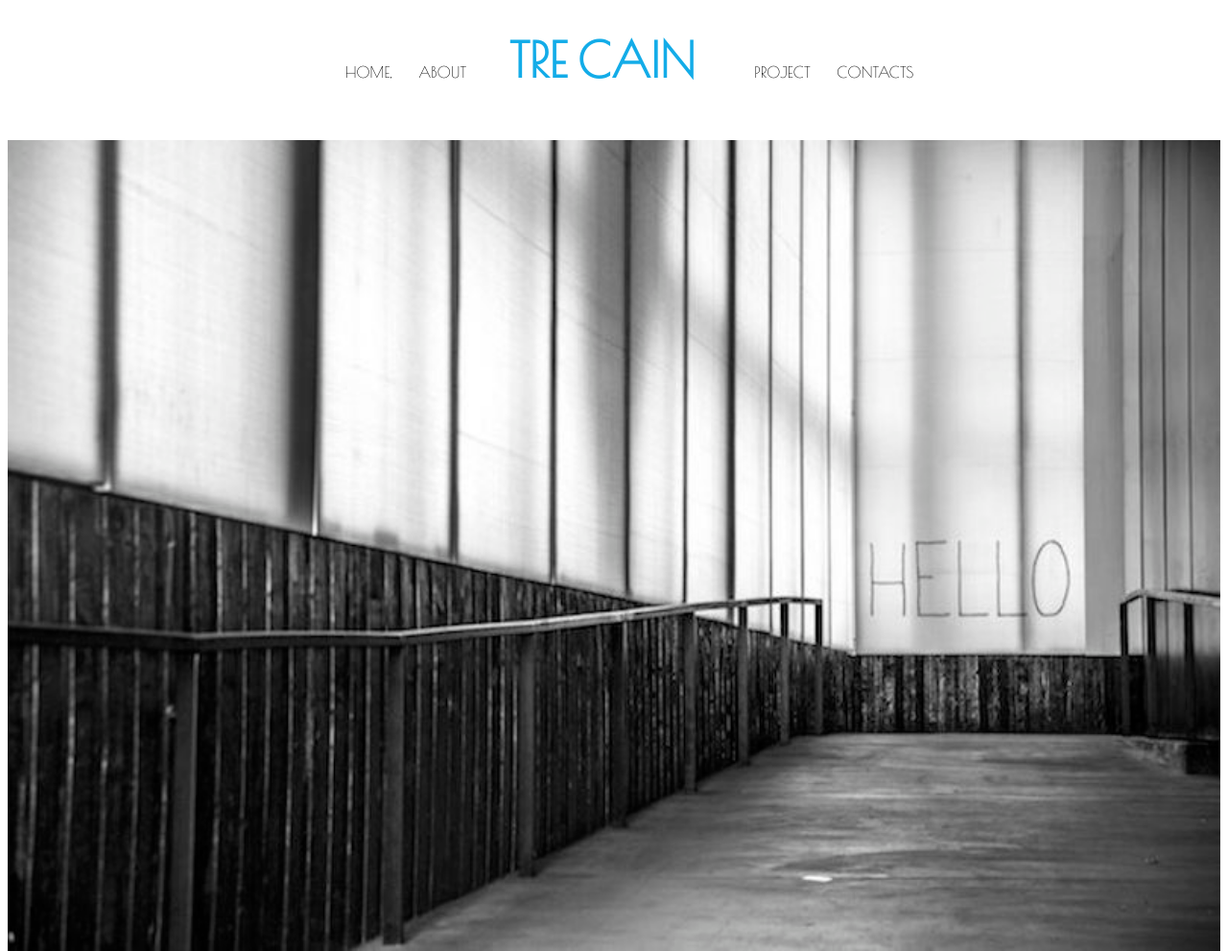
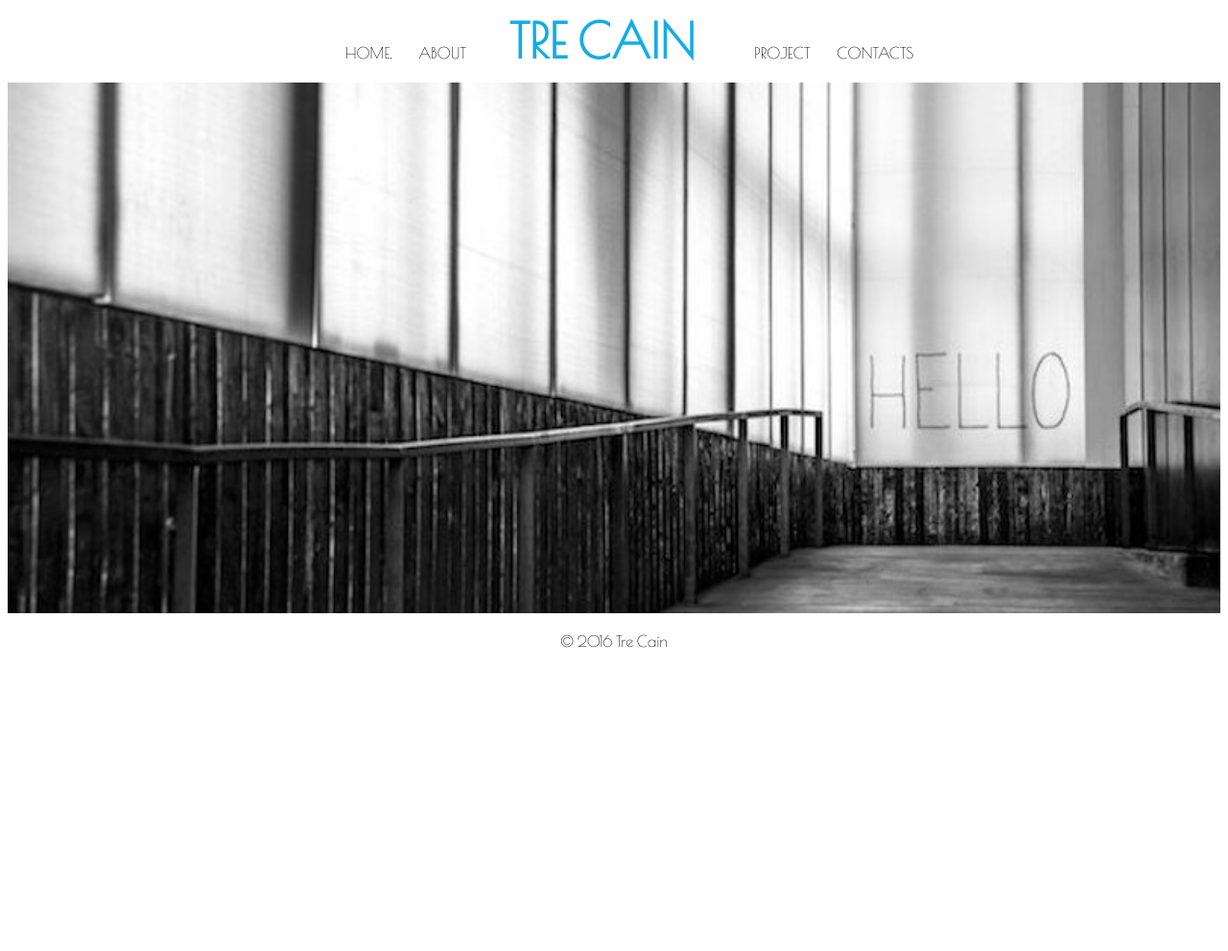
Before and after one commit to ercain03/new-portfolio, a plain HTML site: page index.html in a window 1280 px wide. Shown: the top 991 px of the page at 96% size. After the commit the page ends 800 px from the top, so only its background shows below. Drawn offline with nearby package versions, Linux system fonts and the light colour scheme.

Commit message:
edited main photo to fit the browser.

```diff
--- a/index.html
+++ b/index.html
@@ -38,7 +38,7 @@
     <main>
 
       <section id="pic" class="toggle">
-        <img src="images/new-hello.jpg" alt="hallway">
+        <img src="images/new-hello4.jpg" alt="hallway">
       </section>
       <section id="articles" class="page-content"></section>
     </main>
--- a/styles/layout.css
+++ b/styles/layout.css
@@ -17,11 +17,11 @@
 }
 
 header {
-  margin-bottom: 30px;
+  margin-bottom: 10px;
 }
 
 footer {
   text-align: center;
-  margin-top: 30px;
+  margin-top: 20px;
   height: 30px;
 }
--- a/styles/modules.css
+++ b/styles/modules.css
@@ -18,7 +18,7 @@ img {
 }
 ul li {
   display: inline-block;
-  margin: .5em 1em .5em .5em;
+  margin: 5px 1em 5px.5em;
 }
 
 .blur img {
```
Also changed, not shown: images/new-hello3.jpg (added), images/new-hello4.jpg (added).
